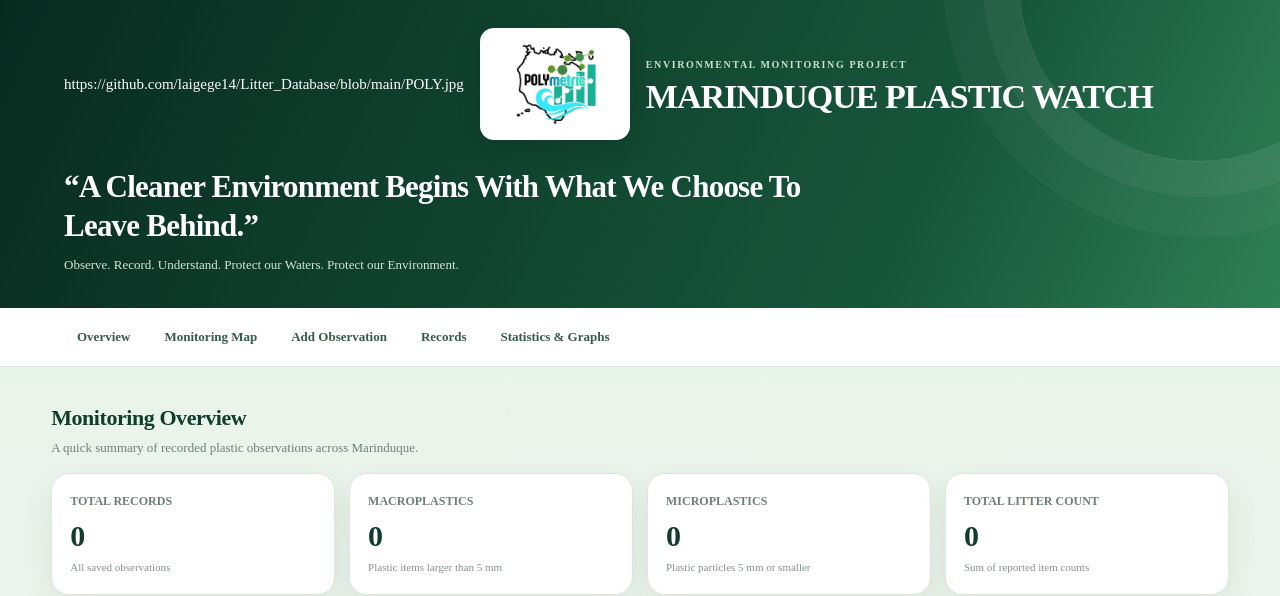
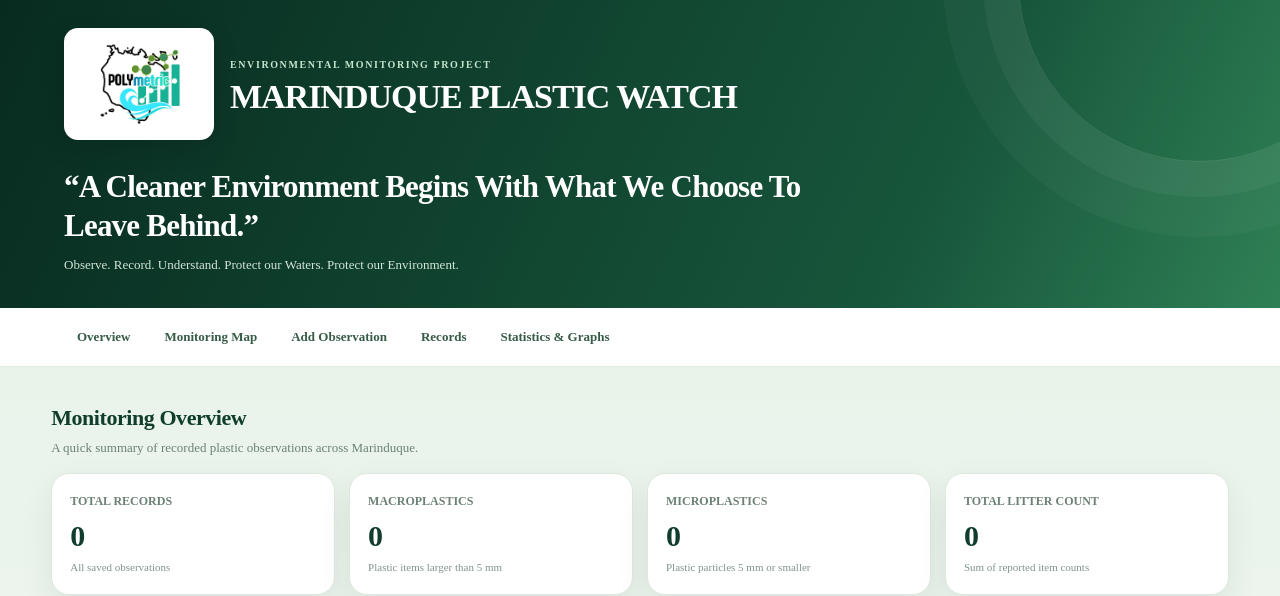
Before and after one commit to laigege14/Litter_Database, a plain HTML site: page index.html in a window 1280 px wide. Shown: the top 596 px of the page. Drawn offline with nearby package versions, Linux system fonts and the light colour scheme.

Commit message:
Update index.html

```diff
--- a/index.html
+++ b/index.html
@@ -22,7 +22,7 @@ main{max-width:1440px;margin:auto;padding:28px clamp(14px,4vw,52px) 50px}.sectio
 </head>
 <body>
 <header id="top">
- <div class="brand">  https://github.com/laigege14/Litter_Database/blob/main/POLY.jpg
+ <div class="brand">
   <div class="logo" title="POLY" style="width:150px;height:112px;border-radius:14px;background:#fff;overflow:hidden;padding:4px;display:flex;align-items:center;justify-content:center">
 	  <img src="https://raw.githubusercontent.com/laigege14/Litter_Database/main/POLY.jpg" alt="POLY" style="display:block;width:100%;height:100%;object-fit:contain"></div>
   <div><small>Environmental Monitoring Project</small><h1>MARINDUQUE PLASTIC WATCH</h1></div>
```
